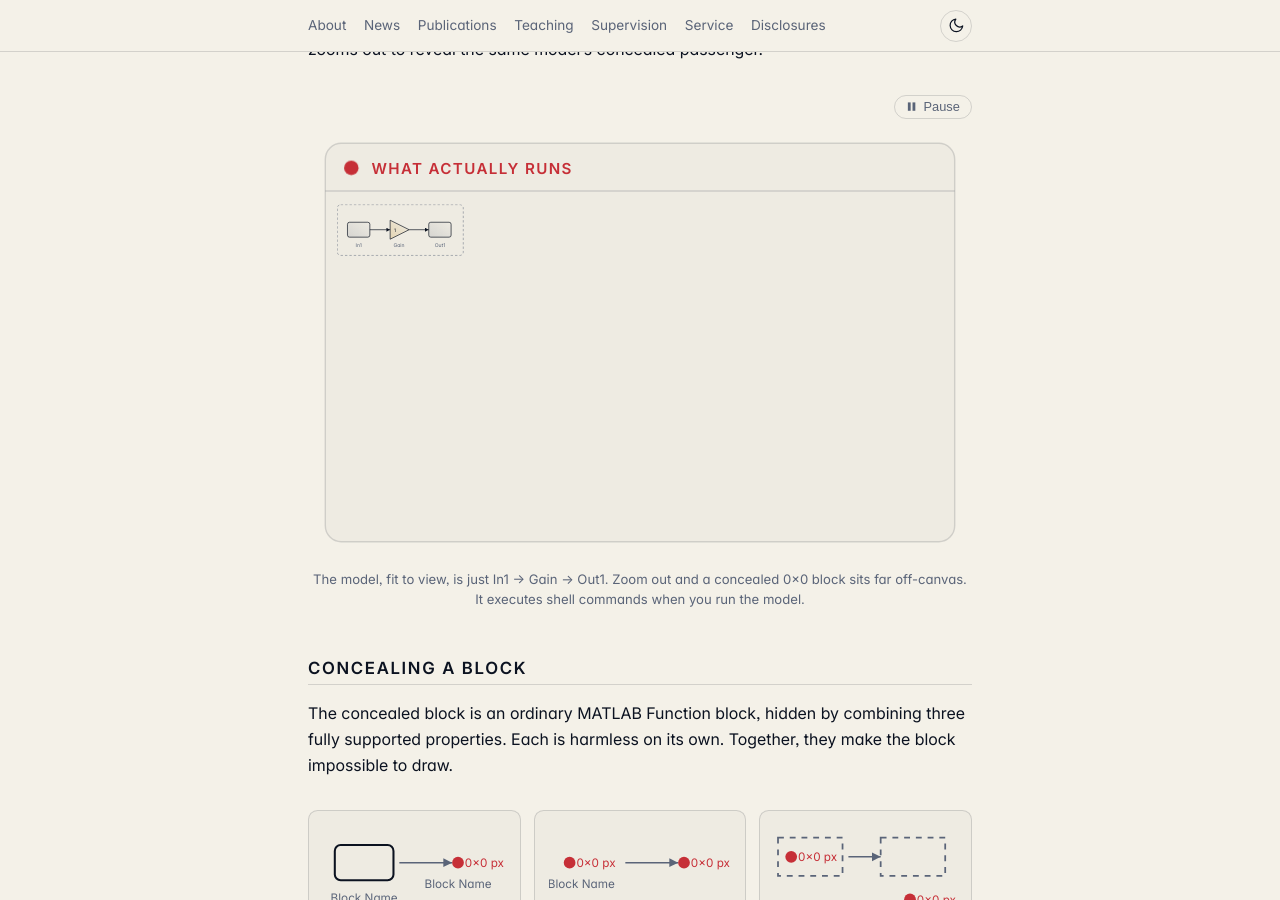
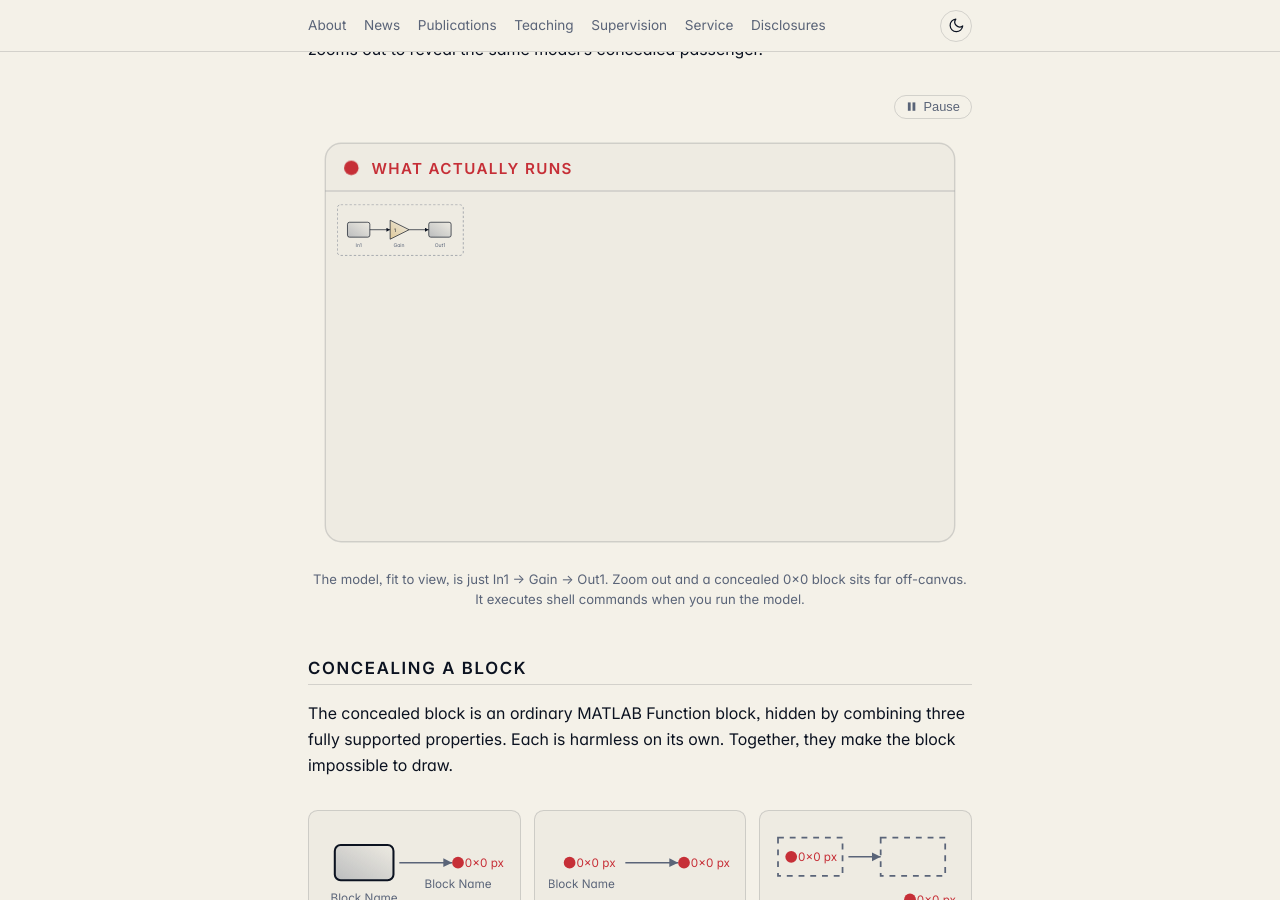
Before and after one commit to lanpirot/lanpirot.github.io, a Jekyll site: the page built from _disclosures/simulink-vulnerability-concealed-blocks.md, in a window 1280 px wide and 900 px high, scrolled down 1302 px. Built offline with Jekyll 4.4.1, drawn with Linux system fonts in a browser that asks for light colours.

Commit message:
Disclosure figures: stronger block gradients, shade zero-area panel block
Co-Authored-By: Claude Fable 5.1 <noreply@anthropic.com>
Claude-Session: https://claude.ai/code/session_014EAXosEawHgNPmojFum962

```diff
--- a/_disclosures/simulink-vulnerability-concealed-blocks.md
+++ b/_disclosures/simulink-vulnerability-concealed-blocks.md
@@ -95,8 +95,8 @@ The figure starts with everything Simulink shows you: an input, a gain, an outpu
     <defs>
       <marker id="an2-ar" markerWidth="7" markerHeight="7" refX="5.5" refY="3" orient="auto"><path d="M0,0 L5,3 L0,6 Z" fill="var(--fg)"/></marker>
       <clipPath id="an2-clip"><rect x="14" y="47" width="432" height="239" rx="8"/></clipPath>
-      <linearGradient id="an2-gray" x1="0" y1="1" x2="1" y2="0"><stop offset="0" stop-color="var(--muted)" stop-opacity=".16"/><stop offset="1" stop-color="var(--muted)" stop-opacity="0"/></linearGradient>
-      <linearGradient id="an2-bronze" x1="0" y1="1" x2="1" y2="0"><stop offset="0" stop-color="#c9962b" stop-opacity=".26"/><stop offset="1" stop-color="#c9962b" stop-opacity="0"/></linearGradient>
+      <linearGradient id="an2-gray" x1="0" y1="1" x2="1" y2="0"><stop offset="0" stop-color="var(--muted)" stop-opacity=".34"/><stop offset="1" stop-color="var(--muted)" stop-opacity="0"/></linearGradient>
+      <linearGradient id="an2-bronze" x1="0" y1="1" x2="1" y2="0"><stop offset="0" stop-color="#c9962b" stop-opacity=".40"/><stop offset="1" stop-color="#c9962b" stop-opacity="0"/></linearGradient>
     </defs>
     <rect x="12" y="12" width="436" height="276" rx="11" fill="var(--disc-panel)" stroke="var(--rule)"/>
     <line x1="12" y1="45" x2="448" y2="45" stroke="var(--rule)"/>
@@ -134,8 +134,8 @@ The concealed block is an ordinary MATLAB Function block, hidden by combining th
 <div class="disc-tricks">
   <div class="disc-trick">
     <svg viewBox="0 0 120 60" role="img" aria-label="A named block collapsing to a zero-size point">
-      <defs><marker id="t1-ar" markerWidth="8" markerHeight="8" refX="6" refY="3" orient="auto"><path d="M0,0 L6,3 L0,6 Z" fill="var(--muted)"/></marker></defs>
-      <rect x="6" y="13" width="40" height="24" rx="4" fill="none" stroke="var(--fg)" stroke-width="1.4"/>
+      <defs><marker id="t1-ar" markerWidth="8" markerHeight="8" refX="6" refY="3" orient="auto"><path d="M0,0 L6,3 L0,6 Z" fill="var(--muted)"/></marker><linearGradient id="t1-gray" x1="0" y1="1" x2="1" y2="0"><stop offset="0" stop-color="var(--muted)" stop-opacity=".34"/><stop offset="1" stop-color="var(--muted)" stop-opacity="0"/></linearGradient></defs>
+      <rect x="6" y="13" width="40" height="24" rx="4" fill="url(#t1-gray)" stroke="var(--fg)" stroke-width="1.4"/>
       <text x="26" y="52" text-anchor="middle" font-size="8" fill="var(--muted)">Block Name</text>
       <line x1="50" y1="25" x2="86" y2="25" stroke="var(--muted)" stroke-width="1" marker-end="url(#t1-ar)"/>
       <circle cx="90" cy="25" r="4" fill="var(--disc-danger)"/>
```
